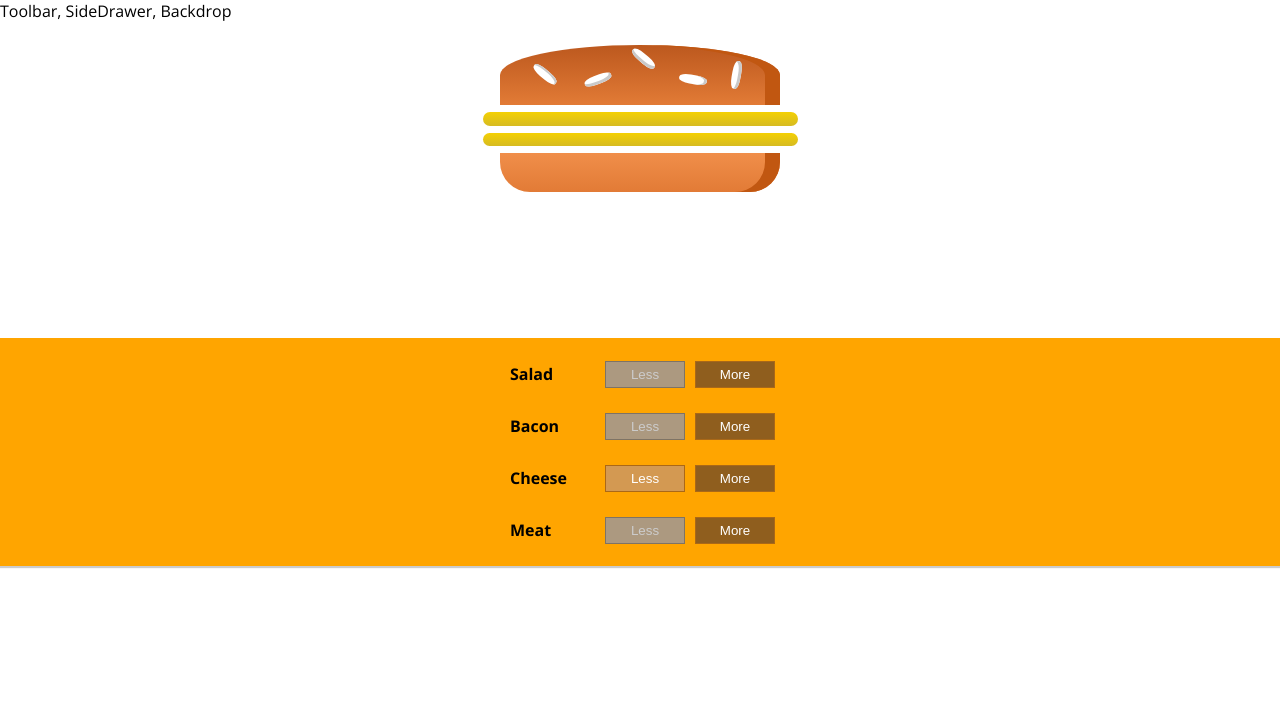
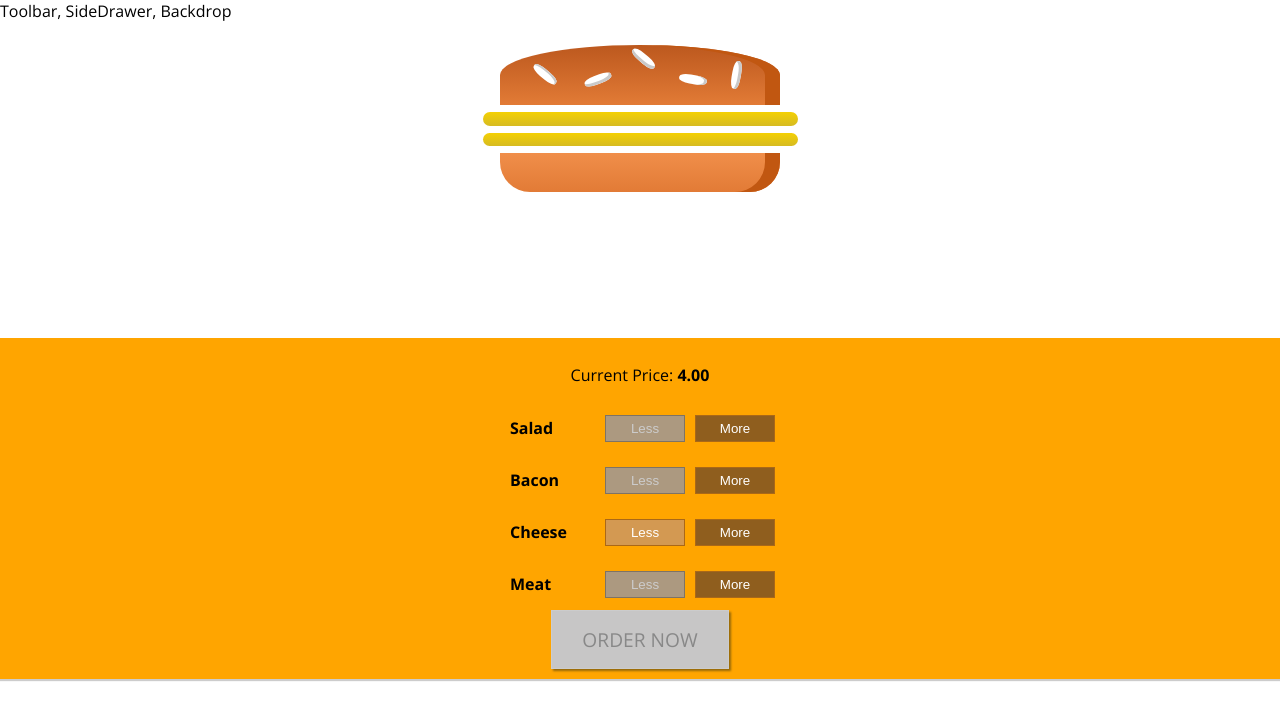
Before and after one commit to kikoseijo/React-Burger-App, a React app: page / in a window 1280 px wide. Shown: the top 720 px of the page. Built offline with nearby package versions, Linux system fonts and the light colour scheme.

Commit message:
Lss 120;

```diff
--- a/src/components/Burger/BuildControls/BuildControls.css
+++ b/src/components/Burger/BuildControls/BuildControls.css
@@ -8,3 +8,45 @@
     margin: auto;
     padding: 10px 0;
 }
+
+
+.OrderButton {
+    background-color: #DAD735;
+    outline: none;
+    cursor: pointer;
+    border: 1px solid #966909;
+    color: #966909;
+    font-family: inherit;
+    font-size: 1.2em;
+    padding: 15px 30px;
+    box-shadow: 2px 2px 2px #966909;
+}
+
+.OrderButton:hover, .OrderButton:active {
+    background-color: #A0DB41;
+    border: 1px solid #966909;
+    color: #966909;
+}
+
+.OrderButton:disabled {
+    background-color: #C7C6C6;
+    cursor: not-allowed;
+    border: 1px solid #ccc;
+    color: #888888;
+}
+
+.OrderButton:not(:disabled) {
+    animation: enable 0.3s linear;
+}
+
+@keyframes enable {
+    0% {
+        transform: scale(1);
+    }
+    60% {
+        transform: scale(1.1);
+    }
+    100% {
+        transform: scale(1);
+    }
+}
--- a/src/components/Burger/BuildControls/BuildControls.js
+++ b/src/components/Burger/BuildControls/BuildControls.js
@@ -11,6 +11,7 @@
 
 const buildControls = (props) => (
     <div className={classes.BuildControls}>
+        <p>Current Price: <strong>{props.price.toFixed(2)}</strong></p>
         {controls.map(ctrl => (
             <BuildControl
                 added={() => props.ingredientAdded(ctrl.type)}
@@ -19,6 +20,9 @@
                 key={ctrl.label}
                 label={ctrl.label} />
         ))}
+        <button
+            disabled={!props.purchasable}
+            className={classes.OrderButton}>ORDER NOW</button>
     </div>
 );
 
--- a/src/containers/BurgerBuilder/BurgerBuilder.js
+++ b/src/containers/BurgerBuilder/BurgerBuilder.js
@@ -19,7 +19,20 @@
       cheese: 2,
       meat: 0,
     },
-    totalPrice: 4
+    totalPrice: 4,
+    purchasable: false,
+  }
+
+  updatePurchaseUpdate (ingredients) {
+
+    const sum = Object.keys(ingredients)
+      .map( igKey => {
+        return ingredients[igKey]
+      })
+      .reduce((sum, el) => {
+        return sum + el;
+      }, 0);
+      this.setState({purchasable: sum > 0});
   }
 
   addIngredientHandler = (type) => {
@@ -32,7 +45,8 @@
     const priceAddition = INGREDIENTS_PRICES[type];
     const oldPrice = this.state.totalPrice;
     const newPrice = oldPrice + priceAddition;
-    this.setState({totalPrice: newPrice, ingredients: updatedIngredients})
+    this.setState({totalPrice: newPrice, ingredients: updatedIngredients});
+    this.updatePurchaseUpdate(updatedIngredients);
   }
   removeIngredientHandler = (type) => {
     const oldCount = this.state.ingredients[type];
@@ -47,7 +61,8 @@
     const priceAddition = INGREDIENTS_PRICES[type];
     const oldPrice = this.state.totalPrice;
     const newPrice = oldPrice - priceAddition;
-    this.setState({totalPrice: newPrice, ingredients: updatedIngredients})
+    this.setState({totalPrice: newPrice, ingredients: updatedIngredients});
+    this.updatePurchaseUpdate(updatedIngredients);
   }
 
   render() {
@@ -62,8 +77,11 @@
             <Burger ingredients={this.state.ingredients} />
             <BuildControls
               disabled={disabledInfo}
+              price={this.state.totalPrice}
+              purchasable={this.state.purchasable}
               ingredientRemoved={this.removeIngredientHandler}
               ingredientAdded={this.addIngredientHandler}/>
+
         </Aux>);
   }
 };
```
